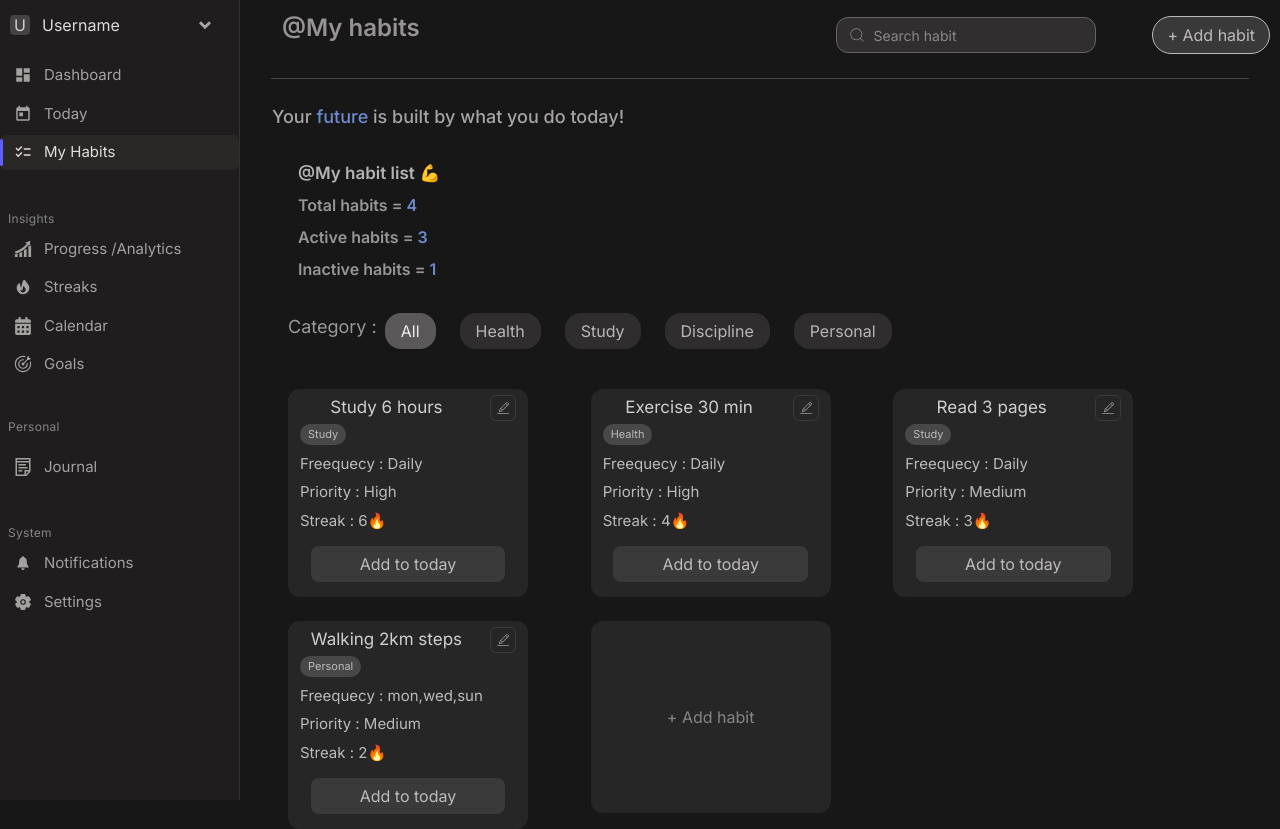
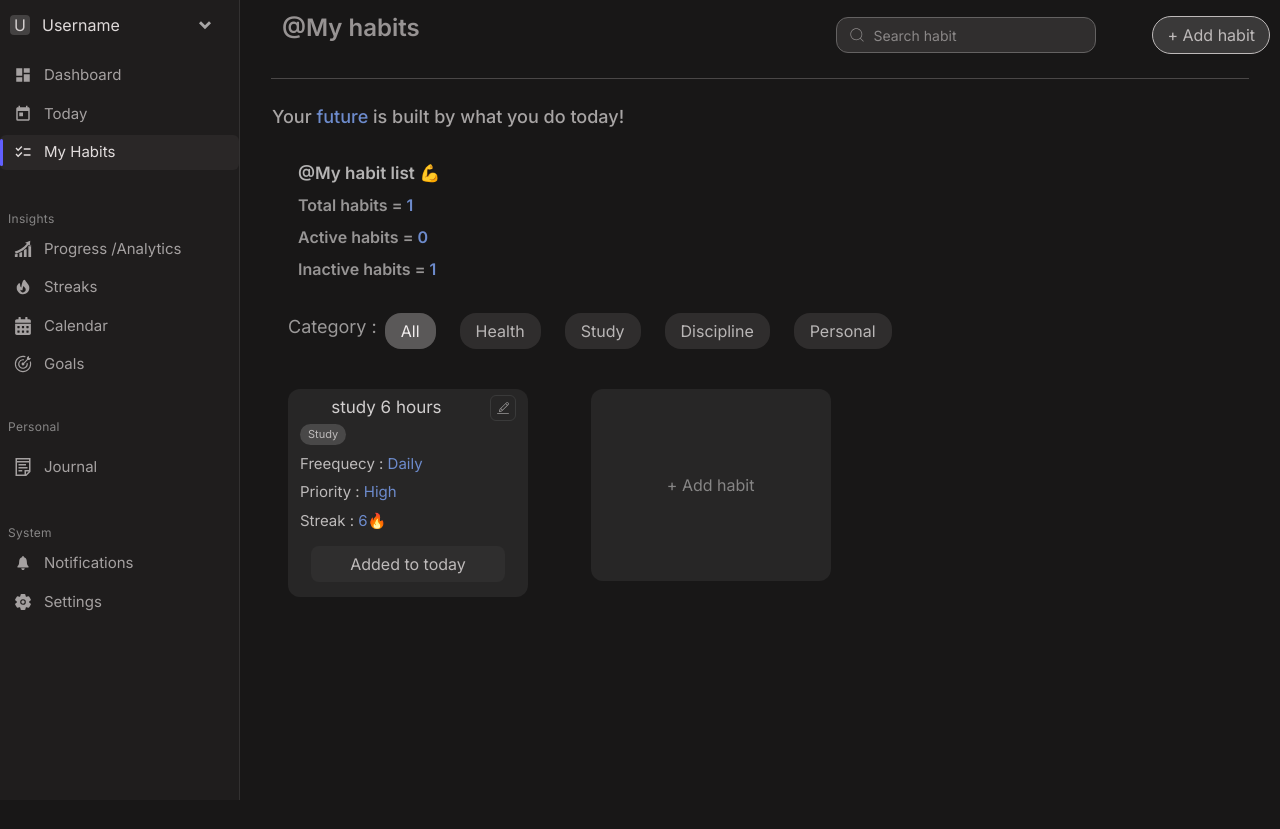
Before and after one commit to Ketancodes/habitflow, a React (Vite) app: page /dashboard/myhabits in a window 1280 px wide. After the commit the page ends 800 px from the top, so only its background shows below. Built offline with nearby package versions, Linux system fonts and the light colour scheme.

Commit message:
myhabits page logic and whole layout has been desingned

```diff
--- a/src/components/Goalcard.jsx
+++ b/src/components/Goalcard.jsx
@@ -116,7 +116,7 @@ export default function Goalcard({
             </button>
           ) : (
             <button
-              className="mt-4 w-[90%] px-2 py-1.5 rounded-lg bg-[#3a3a3a] hover:bg-[#4a4a4a] hover:scale-[1.01] text-[#bebaba] cursor-pointer active:bg-[#4e51fa] transition-transform duration-150 active:scale-[0.98]
+              className="mt-4 w-[90%] px-2 py-1.5 rounded-lg bg-[#3a3a3a] hover:bg-[#4a4a4a] hover:scale-[1.01] text-[#bebaba] cursor-pointer active:bg-[#4e51fa]  transition-transform duration-150 active:scale-[0.98]
  "
               onClick={() => onAddProgress(id)}
             >
--- a/src/components/Myhabitcard.jsx
+++ b/src/components/Myhabitcard.jsx
@@ -7,6 +7,8 @@ export default function Myhabitcard({
   priority,
   streak,
   onEdit,
+  onAddToToday,
+  isAddedToToday,
 }) {
   return (
     <>
@@ -37,13 +39,28 @@ export default function Myhabitcard({
           {category}
         </button>
         <div className="py-2 flex flex-col gap-1.5 text-[15px]">
-          <p>Freequecy : {frequency}</p>
-          <p>Priority : {priority}</p>
-          <p>Streak : {streak}🔥</p>
+          <p>
+            Freequecy :<span className="text-[#6d8bcc]"> {frequency}</span>
+          </p>
+          <p>
+            Priority : <span className="text-[#6d8bcc]"> {priority}</span>
+          </p>
+          <p>
+            Streak : <span className="text-[#6d8bcc]"> {streak}</span>🔥
+          </p>
         </div>
         <div className="flex  justify-center py-1.5">
-          <button className=" w-[90%] px-2 py-1.5 rounded-lg bg-[#3a3a3a] hover:bg-[#4a4a4a] text-[#bebaba] cursor-pointer ">
-            Add to today
+          <button
+            type="button"
+            disabled={isAddedToToday}
+            onClick={onAddToToday}
+            className={`w-[90%] rounded-lg px-2 py-1.5 text-[#bebaba] ${
+              isAddedToToday
+                ? "cursor-not-allowed bg-[#2f2e2e] text-[#777474]"
+                : "cursor-pointer bg-[#3a3a3a] hover:bg-[#4a4a4a] active:bg-[#4e51fa]"
+            }`}
+          >
+            {isAddedToToday ? "Added to today" : "Add to today"}
           </button>
         </div>
       </div>
--- a/src/context/Appcontext.jsx
+++ b/src/context/Appcontext.jsx
@@ -13,6 +13,16 @@ const defaultAppData = {
     { id: 2, text: "Exercise for 30 min", selected: false },
     { id: 3, text: "Reading book", selected: false },
     { id: 4, text: "walking 1k steps", selected: false },
+  ],
+  myHabits: [
+    {
+      id: 1,
+      title: "study 6 hours",
+      category: "Study",
+      frequency: "Daily",
+      priority: "High",
+      streak: 6,
+    },
   ],
   history: {},
   newContainerData: {
--- a/src/pages/Goals.jsx
+++ b/src/pages/Goals.jsx
@@ -30,20 +30,6 @@ export default function Goals() {
       title: "Gaining 10 kg",
       totalDays: 90,
       completedDays: 60,
-      active: true,
-    },
-    {
-      id: 2,
-      title: "Study 6 hours",
-      totalDays: 21,
-      completedDays: 0,
-      active: true,
-    },
-    {
-      id: 3,
-      title: "Reading 3 pages",
-      totalDays: 30,
-      completedDays: 0,
       active: true,
     },
   ]);
--- a/src/pages/Myhabits.jsx
+++ b/src/pages/Myhabits.jsx
@@ -2,42 +2,11 @@ import { CiSearch } from "react-icons/ci";
 import Myhabitcard from "../components/Myhabitcard";
 import { useState } from "react";
 import Edithabitmodal from "../components/Edithabitmodal";
+import useAppContext from "../context/useAppcontext";
 
 export default function Myhabits() {
-  const [myHabits, setMyhabits] = useState([
-    {
-      id: 1,
-      title: "Study 6 hours",
-      category: "Study",
-      frequency: "Daily",
-      priority: "High",
-      streak: 6,
-    },
-    {
-      id: 2,
-      title: "Exercise 30 min",
-      category: "Health",
-      frequency: "Daily",
-      priority: "High",
-      streak: 4,
-    },
-    {
-      id: 3,
-      title: "Read 3 pages",
-      category: "Study",
-      frequency: "Daily",
-      priority: "Medium",
-      streak: 3,
-    },
-    {
-      id: 4,
-      title: "Walking 2km steps",
-      category: "Personal",
-      frequency: "mon,wed,sun",
-      priority: "Medium",
-      streak: 2,
-    },
-  ]);
+  const { appData, setAppData } = useAppContext();
+  const myHabits = appData.myHabits;
 
   const totalhabits = myHabits.length;
 
@@ -51,31 +20,63 @@ export default function Myhabits() {
   const [input, setInput] = useState("");
 
   const handleSaveHabit = (updatedHabit) => {
-    setMyhabits((prev) =>
-      prev.map((habit) =>
+    setAppData((prev) => ({
+      ...prev,
+      myHabits: prev.myHabits.map((habit) =>
         habit.id === updatedHabit.id ? updatedHabit : habit,
       ),
-    );
+    }));
     setEditingHabit(null);
   };
 
   // delete habit logic
   const handleDelete = (id) => {
-    setMyhabits((prev) => prev.filter((habit) => habit.id !== id));
+    setAppData((prev) => ({
+      ...prev,
+      myHabits: prev.myHabits.filter((habit) => habit.id !== id),
+    }));
     setEditingHabit(null);
   };
 
   // add habit logic
   const handleAddHabit = (newHabit) => {
-    setMyhabits((prev) => [
+    const trimmedTitle = newHabit.title.trim();
+    if (!trimmedTitle) return;
+    const isDuplicate = myHabits.some(
+      (habit) =>
+        habit.title.trim().toLowerCase() === trimmedTitle.toLowerCase(),
+    );
+    if (isDuplicate) return;
+    setAppData((prev) => ({
       ...prev,
-      {
-        ...newHabit,
-        id: Date.now(),
-        streak: 0,
-      },
-    ]);
+      myHabits: [
+        ...prev.myHabits,
+        {
+          ...newHabit,
+          id: Date.now(),
+          streak: 0,
+        },
+      ],
+    }));
     setShowAddHabitModal(false);
+  };
+
+  const isHabitAddedToToday = (title) =>
+    appData.todayHabits.some(
+      (habit) => habit.text.trim().toLowerCase() === title.trim().toLowerCase(),
+    );
+
+  const handleAddToToday = (habit) => {
+    const trimmedTitle = habit.title.trim();
+    if (!trimmedTitle || isHabitAddedToToday(trimmedTitle)) return;
+
+    setAppData((prev) => ({
+      ...prev,
+      todayHabits: [
+        ...prev.todayHabits,
+        { id: Date.now(), text: trimmedTitle, selected: false },
+      ],
+    }));
   };
 
   //logic for input filter
@@ -156,7 +157,8 @@ export default function Myhabits() {
                   <span className="text-[#6d8bcc]">{totalhabits}</span>
                 </p>
                 <p>
-                  Active habits = <span className="text-[#6d8bcc]">3</span>
+                  Active habits ={" "}
+                  <span className="text-[#6d8bcc]">{totalhabits - 1}</span>
                 </p>
                 <p>
                   Inactive habits = <span className="text-[#6d8bcc]">1</span>
@@ -212,13 +214,21 @@ export default function Myhabits() {
                 priority={habit.priority}
                 streak={habit.streak}
                 onEdit={() => setEditingHabit(habit)}
+                onAddToToday={() => handleAddToToday(habit)}
+                isAddedToToday={isHabitAddedToToday(habit.title)}
               />
             ))}
 
             <div
-              className="h-48 w-60 flex justify-center items-center  bg-[#272626] rounded-xl  px-3 py-1.5 text-[#868585] hover:text-[#a8a6a6] hover:bg-[#2e2d2d] cursor-pointer transition-transform duration-150 hover:scale-[1.01]"
+              className="h-48 w-60 flex flex-col gap-4 justify-center items-center  bg-[#272626] rounded-xl  px-3 py-1.5 text-[#868585] hover:text-[#a8a6a6] hover:bg-[#2e2d2d] cursor-pointer transition-transform duration-150 hover:scale-[1.01]"
               onClick={() => setShowAddHabitModal(true)}
             >
+              {myHabits.length === 0 && (
+                <>
+                  {" "}
+                  <div>NO habits yet </div>
+                </>
+              )}
               + Add habit
             </div>
           </div>
```
